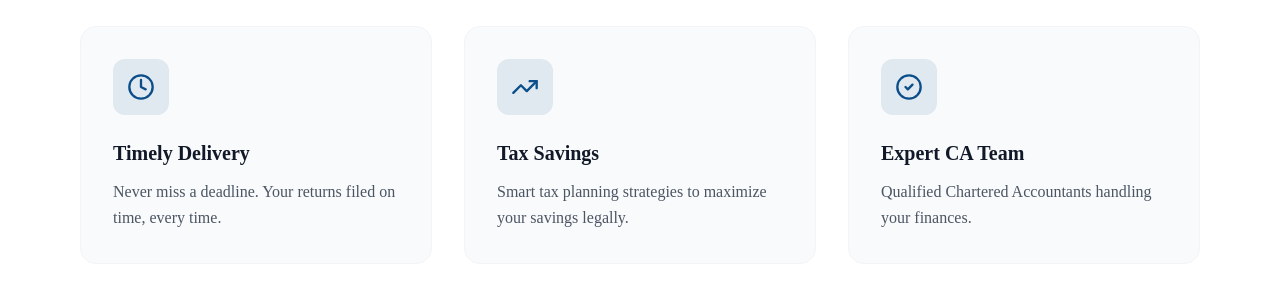
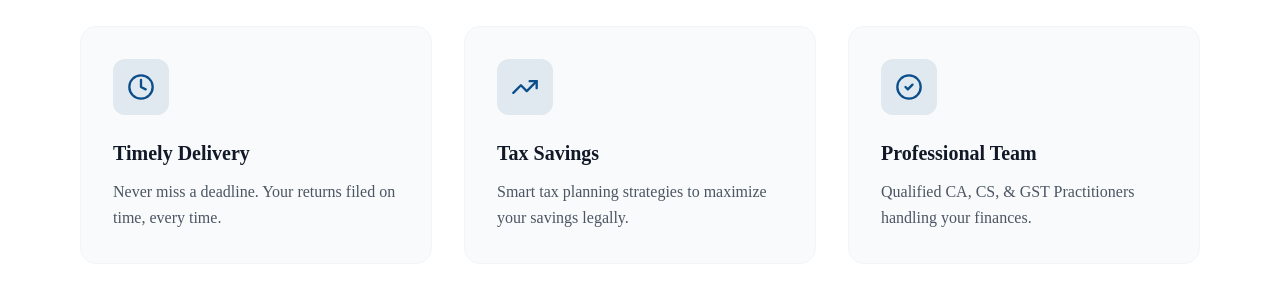
Before and after one commit to ishahshadab/sadiq-association, a Next.js app: page / in a window 1280 px wide. Shown: the part 3220-3501 px from the top of the page. Built offline with nearby package versions, Linux system fonts and the light colour scheme.

Commit message:
Update WhyChooseUs.tsx

```diff
--- a/src/components/home/WhyChooseUs.tsx
+++ b/src/components/home/WhyChooseUs.tsx
@@ -31,8 +31,8 @@ const features = [
   },
   {
     icon: CheckCircle2,
-    title: 'Expert CA Team',
-    description: 'Qualified Chartered Accountants handling your finances.',
+    title: 'Professional Team',
+    description: 'Qualified CA, CS, & GST Practitioners handling your finances.',
   },
 ];
 
```
